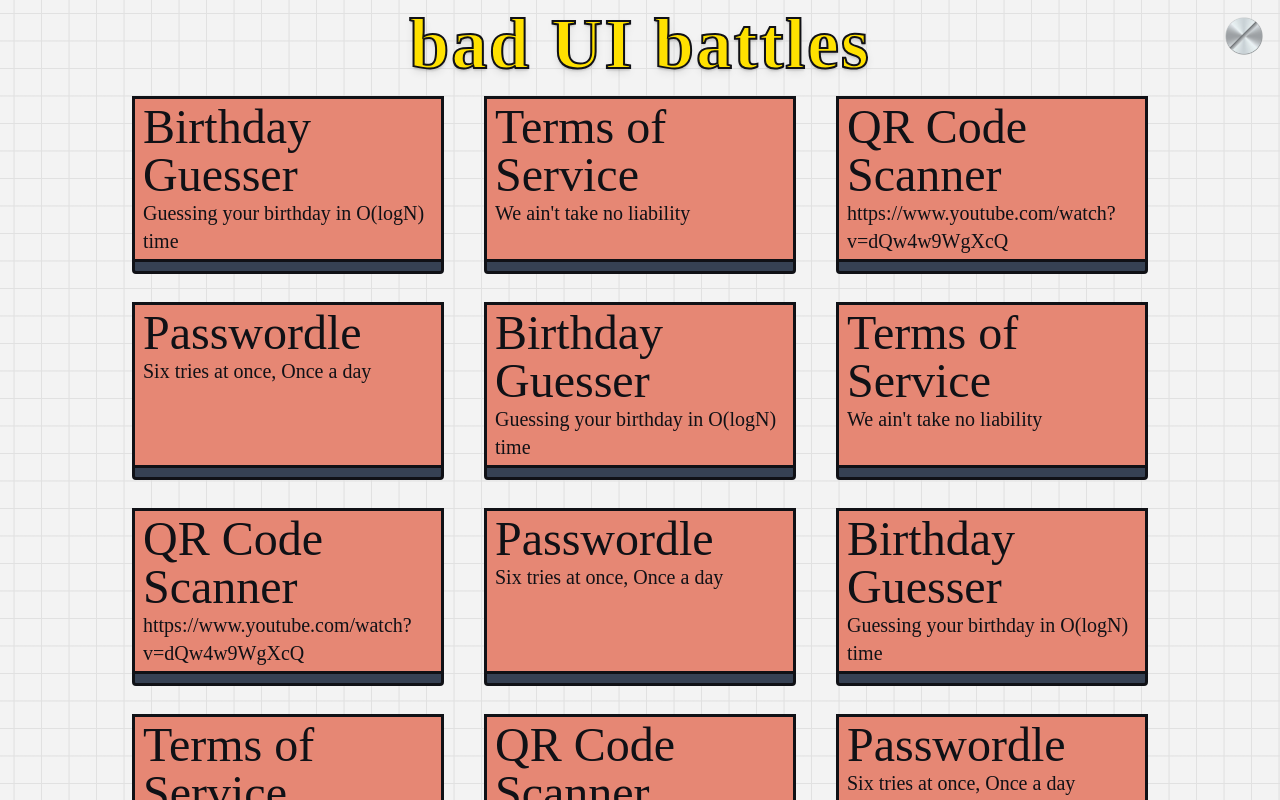
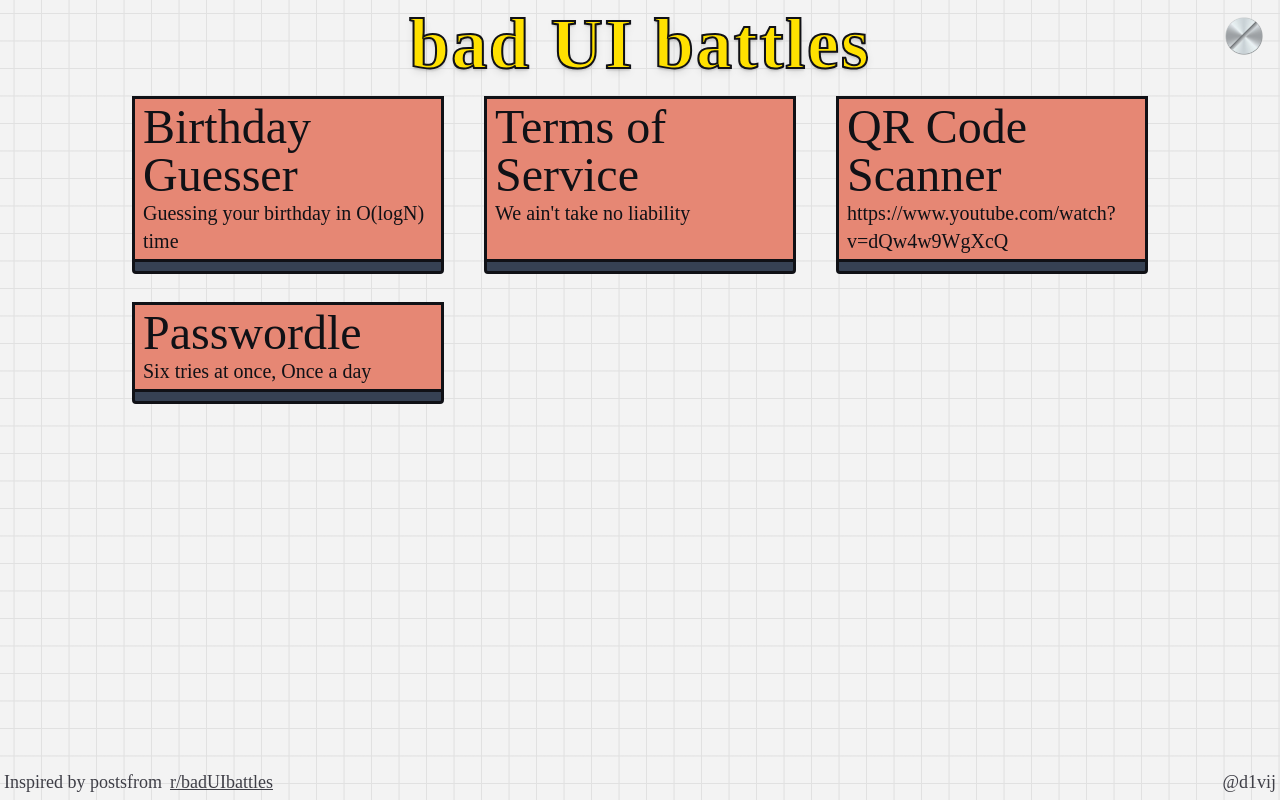
Before and after one commit to d1vij/bad-ui-battles, a React (Vite) app: page / in a window 1280 px wide. Shown: the top 800 px of the page. Built offline with nearby package versions, Linux system fonts and the light colour scheme.

Commit message:
Add ReadMe and licence

```diff
--- a/src/components/Sites/index.ts
+++ b/src/components/Sites/index.ts
@@ -33,54 +33,6 @@ const siteInfo: TSite[] = [
         description: "Six tries at once, Once a day",
         component: Passwordle,
     },
-    {
-        id: generateId(),
-        title: "Birthday Guesser",
-        description: "Guessing your birthday in \nO(logN) time",
-        component: BirthdaySelector,
-    },
-    {
-        id: generateId(),
-        title: "Terms of Service",
-        description: "We ain't take no liability",
-        component: TermsOfServiceLoader,
-    },
-    {
-        id: generateId(),
-        title: "QR Code Scanner",
-        description: "https://www.youtube.com/watch?v=dQw4w9WgXcQ",
-        component: QRCodeScanner,
-    },
-    {
-        id: generateId(),
-        title: "Passwordle",
-        description: "Six tries at once, Once a day",
-        component: Passwordle,
-    },
-    {
-        id: generateId(),
-        title: "Birthday Guesser",
-        description: "Guessing your birthday in \nO(logN) time",
-        component: BirthdaySelector,
-    },
-    {
-        id: generateId(),
-        title: "Terms of Service",
-        description: "We ain't take no liability",
-        component: TermsOfServiceLoader,
-    },
-    {
-        id: generateId(),
-        title: "QR Code Scanner",
-        description: "https://www.youtube.com/watch?v=dQw4w9WgXcQ",
-        component: QRCodeScanner,
-    },
-    {
-        id: generateId(),
-        title: "Passwordle",
-        description: "Six tries at once, Once a day",
-        component: Passwordle,
-    },
 ];
 
 export const SiteIndex = new Map<string, TSite>(siteInfo.map((s) => [generateId(), s]));
```
Also changed, not shown: 2 other files (tests, documents, lock files or other folders).
